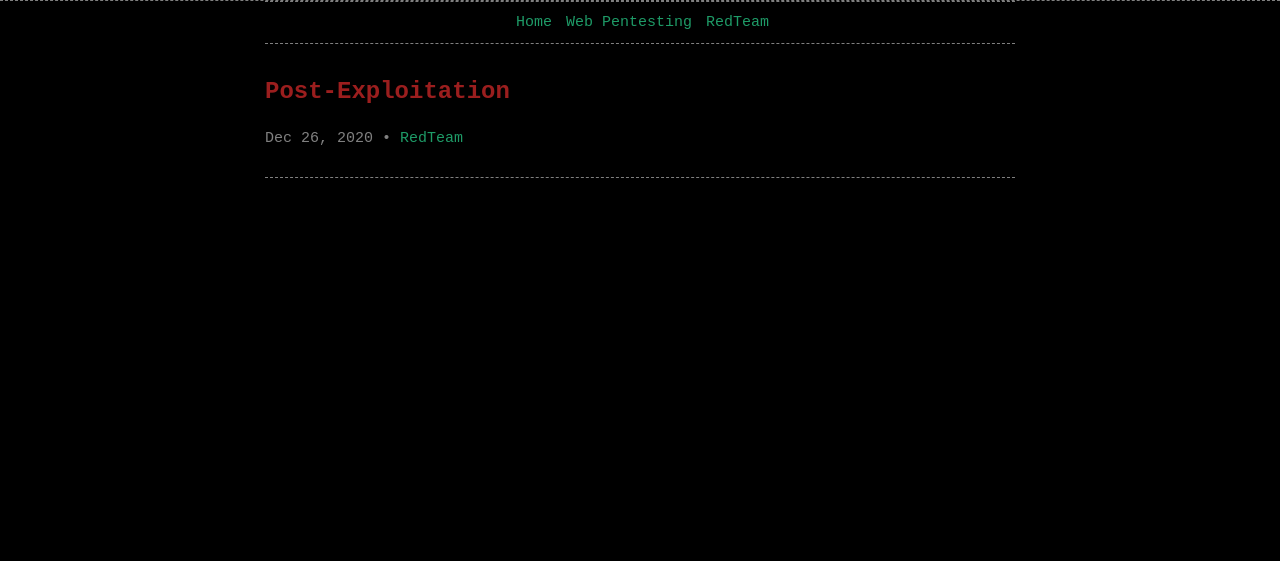
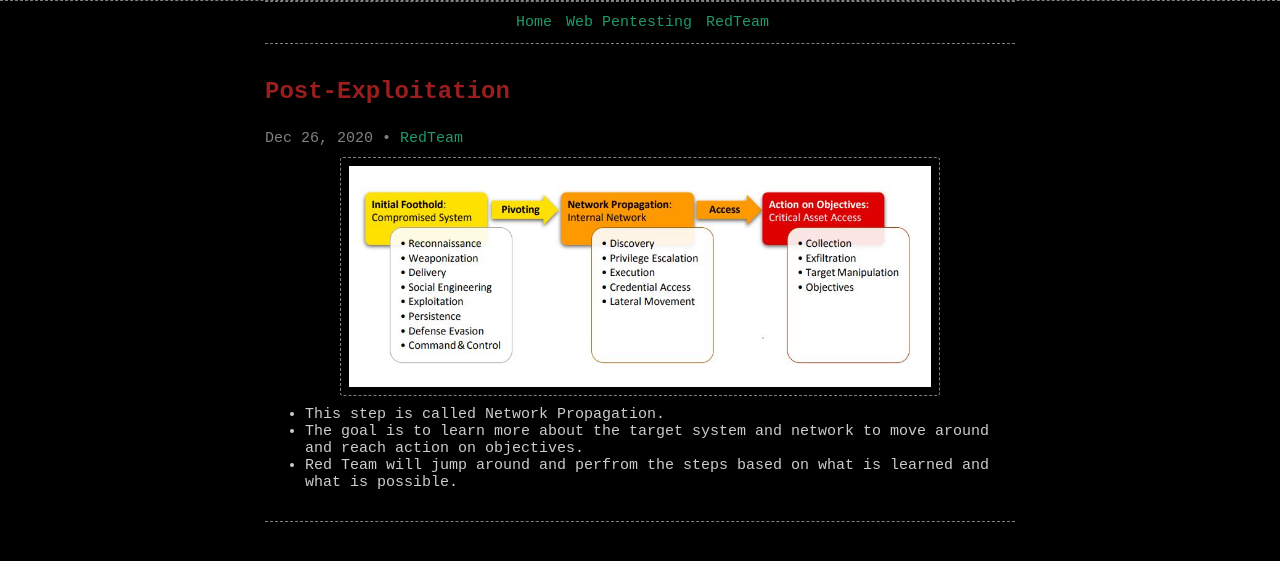
Before and after one commit to wizoutsugar/wizoutsugar.github.io, a Jekyll site: the page built from _posts/2020/RedTeam/2020-12-26-Post.md, in a window 1280 px wide. Shown: the top 561 px of the page. Built offline with Jekyll 4.4.1, drawn with Linux system fonts in a browser that asks for light colours; comment, search, counter and statistics services are not loaded.

Commit message:
Update 2020-12-26-Post.md

```diff
--- a/_posts/2020/RedTeam/2020-12-26-Post.md
+++ b/_posts/2020/RedTeam/2020-12-26-Post.md
@@ -10,3 +10,7 @@ tags:
 <head>
 	<title> Post-Exploitation | RedTeam Exercise </title>
 </head>
+![Screenshot]({{ site.baseurl }}/images/posts/2020/RedTeam/UCKC.jpg)
+- This step is called Network Propagation.
+- The goal is to learn more about the target system and network to move around and reach action on objectives.
+- Red Team will jump around and perfrom the steps based on what is learned and what is possible.
```
